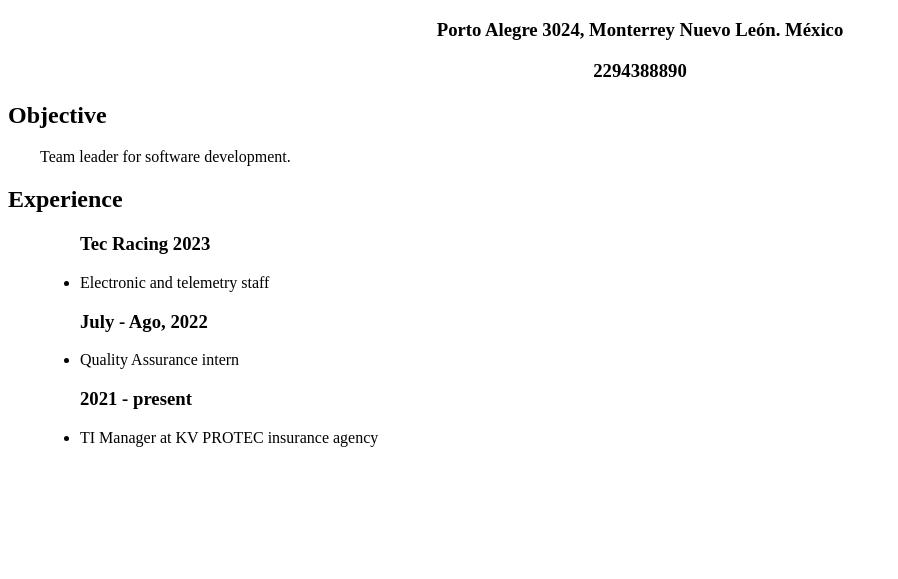
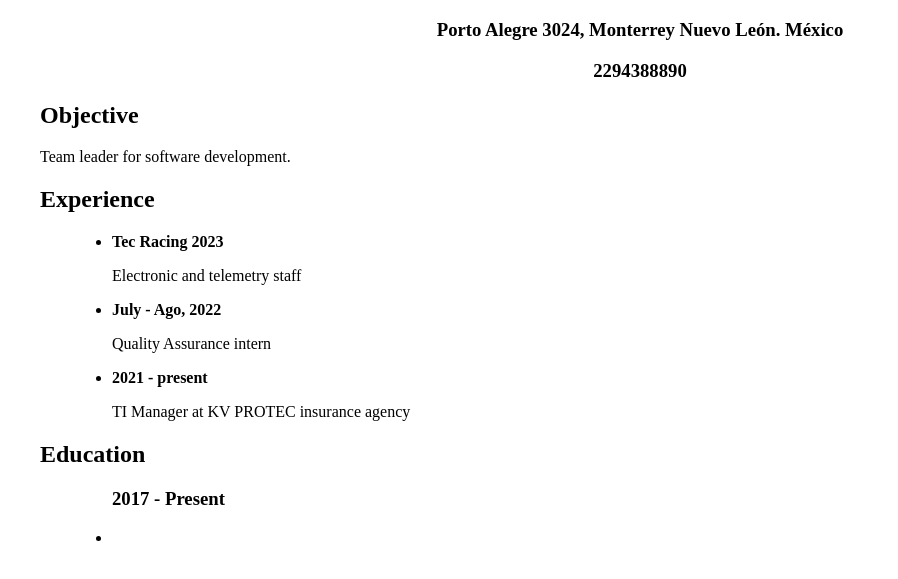
Before and after one commit to BrandanJV/Web_Lab1, a plain HTML site: page index.html in a window 1280 px wide. Shown: the part 61-640 px from the top of the page, without its empty margins (0-898 px from the left). Drawn offline with Linux system fonts and the light colour scheme.

Commit message:
style fix 1

```diff
--- a/index.html
+++ b/index.html
@@ -14,16 +14,25 @@
     </main>
 
     <section>
+
         <h2 >Objective</h2>
         <p> Team leader for software development.</p>
+
         <h2>Experience</h2>
         <ul>
-            <h3>Tec Racing 2023</h3>
-            <li>Electronic and telemetry staff</li>
-            <h3>July - Ago, 2022</h3>
-            <li>Quality Assurance intern</li>
-            <h3>2021 - present</h3>
-            <li>TI Manager at KV PROTEC insurance agency</li>
+            <li>Tec Racing 2023</li>
+            <p>Electronic and telemetry staff</p>
+            <li>July - Ago, 2022</li>
+            <p>Quality Assurance intern</p>
+            <li>2021 - present</li>
+            <p>TI Manager at KV PROTEC insurance agency</p>
+        </ul>
+
+        <h2>Education</h2>
+        <ul>
+            <h3>2017 - Present</h3>
+            <li></li>
+
         </ul>
 
     </section>
@@ -31,13 +40,18 @@
 </html>
 
 <style>
+    section{
+        margin-left: 2em;
+    }
+
     h2{
         font-weight: bold;
     }
-    p{
-        margin-left: 2em;
-    }
+
     ul{
         margin-left: 2em;
     }
+    li{
+        font-weight: bold;
+    }
 </style>
```
